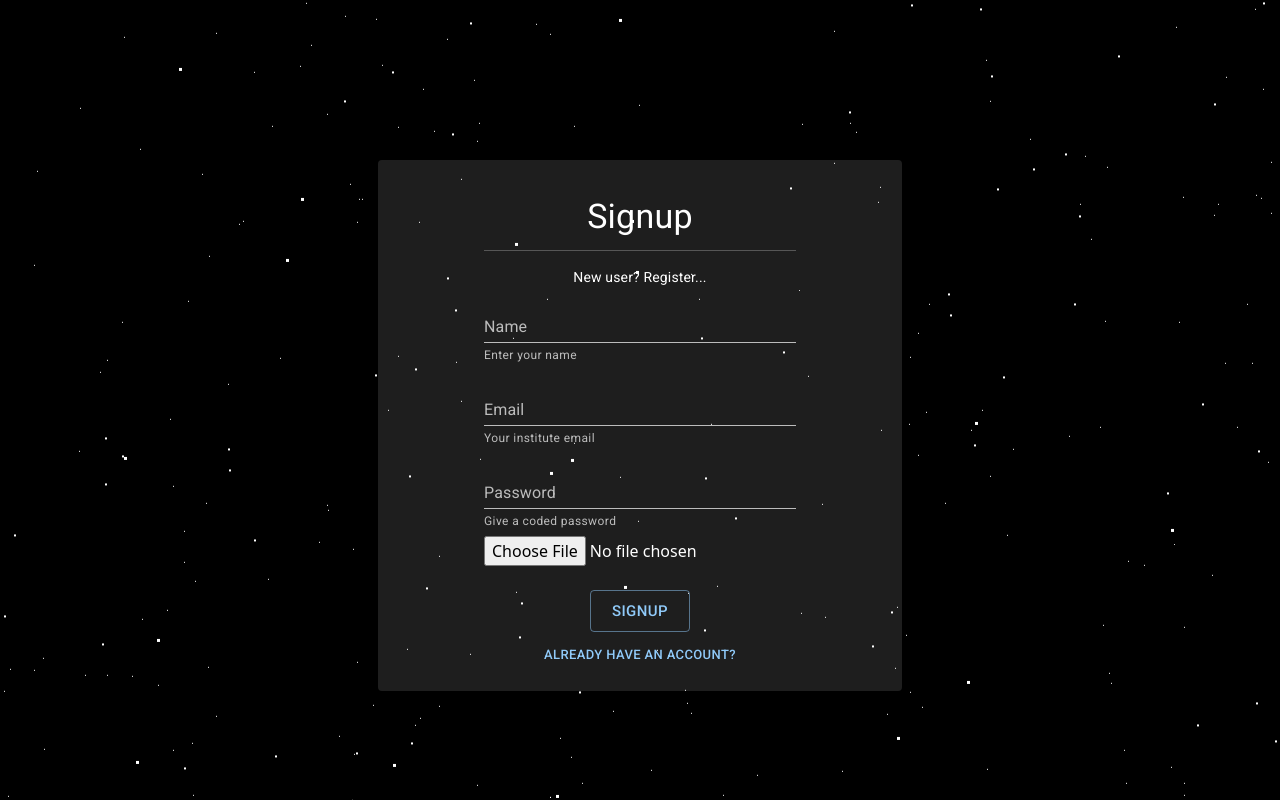
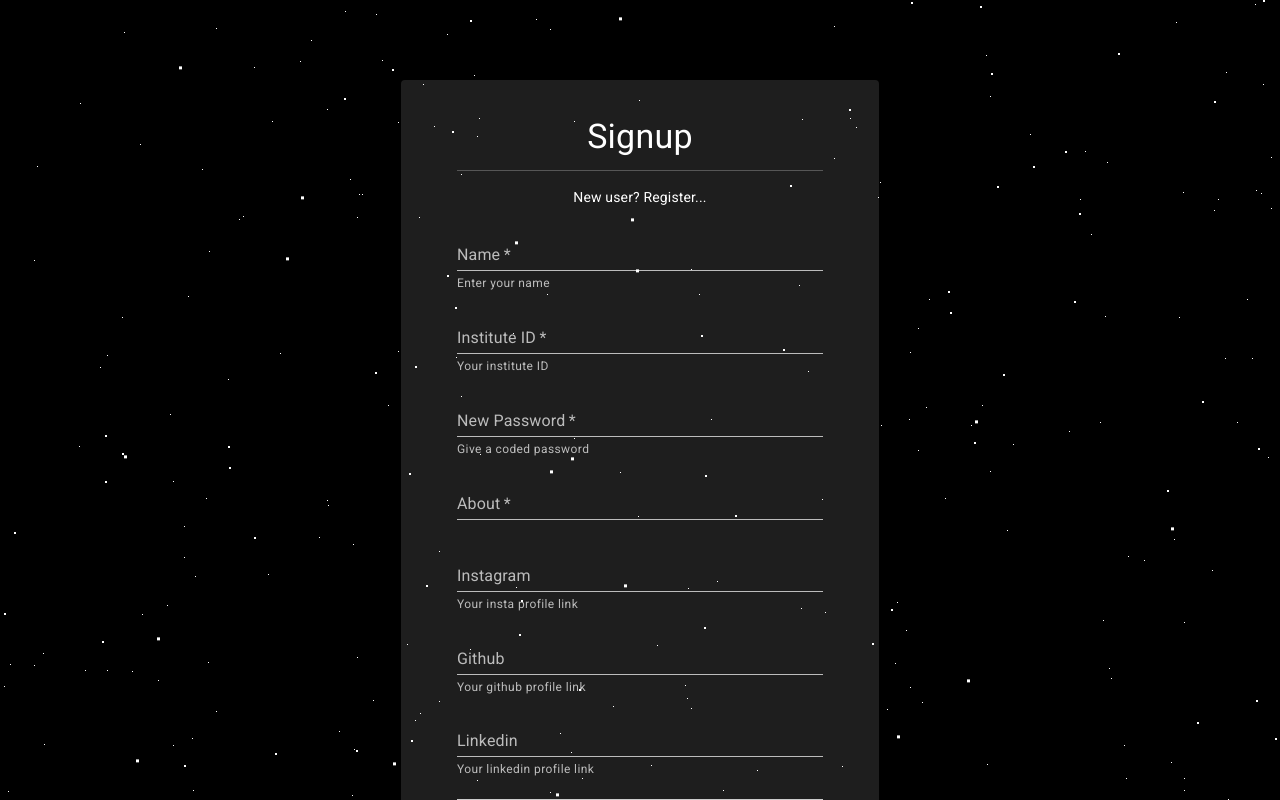
Before and after one commit to SilverGraph/CSE-Website, a React (Create React App) app in the folder client/: page /signup in a window 1280 px wide. Shown: the top 800 px of the page. Built offline with nearby package versions, Linux system fonts and the light colour scheme.

Commit message:
signup page extra fields added

```diff
--- a/client/src/pages/Auth/Login.jsx
+++ b/client/src/pages/Auth/Login.jsx
@@ -126,9 +126,9 @@ export default function Login() {
 
               <FormControl variant="standard">
                 <TextField
-                  id="Email"
-                  label="Email"
-                  helperText="Your registered institute email"
+                  id="id"
+                  label="Institute ID"
+                  helperText="Your institute ID"
                   variant="standard"
                   margin="dense"
                   value={mail}
--- /dev/null
+++ b/client/src/pages/Auth/Signup.css
@@ -0,0 +1,8 @@
+input[type="file"] {
+    display: none;
+}
+.custom-file-upload {
+    border: 1px solid #ccc;
+    display: inline-block;
+    cursor:auto;
+}
--- a/client/src/pages/Auth/Signup.jsx
+++ b/client/src/pages/Auth/Signup.jsx
@@ -13,8 +13,9 @@ import axios from "axios"
 // import CloseIcon from "@mui/icons-material/Close";
 // import GoogleIcon from "@mui/icons-material/Google";
 import { createTheme, ThemeProvider, styled } from "@mui/material/styles"
-import { Link} from "react-router-dom"
+import { Link } from "react-router-dom"
 import BgStars from "../../components/background/BgStars"
+import "./Signup.css"
 
 const darkTheme = createTheme({
   palette: {
@@ -27,10 +28,12 @@ const darkTheme = createTheme({
 // });
 
 export default function Login() {
-  const [name, setName] = useState("");
-  const [mail, setMail] = useState("");
-  const [pass, setPass] = useState("");
-  const [file, setFile] = useState(null);
+  const [name, setName] = useState("")
+  const [mail, setMail] = useState("")
+  const [pass, setPass] = useState("")
+  const [about, setAbout] = useState("")
+  const [file, setFile] = useState(null)
+  const [social, setSocial] = useState({ insta: "", github: "", linkedin: "" })
 
   // useEffect(() => {
   //   async function runAxios() {
@@ -47,35 +50,43 @@ export default function Login() {
   // }, [])
 
   var formData = new FormData()
-  formData.append('name',name)
-  formData.append('email', mail);   //append the values with key, value pair
-  formData.append('password', pass);
-  formData.append('roll', "123")
-  formData.append('batch',2020)
+  formData.append("name", name)
+  formData.append("email", mail) //append the values with key, value pair
+  formData.append("password", pass)
+  formData.append("about", about)
+  formData.append("batch", 2020)
+  formData.append("social", social)
   // formData.append('image',file)
 
   async function handleSubmit() {
-    formData.append('image',file)
+    formData.append("image", file)
+
+    if (name === "" || mail === "" || pass === "" || about === "" || file === null) {
+      alert("Please fill all fields")
+    }
+    else {
       await axios({
-      method: 'post',
-      url: 'http://127.0.0.1:5000/api/register',
+        method: "post",
+        url: "http://127.0.0.1:5000/api/register",
         data: formData,
-      headers:{"Content-Type": "multipart/form-data"},
-      withCredentials: true
-    }).then((props) => {
+        headers: { "Content-Type": "multipart/form-data" },
+        withCredentials: true,
+      })
+        .then((props) => {
           console.log(props)
           // localStorage.setItem('userid', props.data.id)
           // window.location= "/"
-    }).catch(function (response) {
+        })
+        .catch(function (response) {
           //handle error
-      console.log(response);
-    });
+          console.log(response)
+        })
       // axios calls and other checks
 
-    await axios.get("http://127.0.0.1:5000/api/checklogin")
-      .then((props) => {
-      console.log(props);
+      await axios.get("http://127.0.0.1:5000/api/checklogin").then((props) => {
+        console.log(props)
       })
+    }
   }
 
   return (
@@ -89,7 +100,7 @@ export default function Login() {
             alignItems: "center",
             height: "auto",
             minHeight: "90vh",
-            padding: "20vh 50px",
+            padding: "10vh 40px",
           }}
         >
           <Card
@@ -97,7 +108,7 @@ export default function Login() {
               minWidth: 270,
               maxWidth: 800,
               textAlign: "center",
-              padding: "20px 90px",
+              padding: "20px 5vh",
             }}
           >
             <CardContent>
@@ -107,7 +118,7 @@ export default function Login() {
               <Divider className="divider" sx={{ mb: 2 }} />
               <Typography variant="body2">New user? Register...</Typography>
 
-              <FormControl variant="standard">
+              <FormControl variant="standard" margin="dense" fullWidth="true">
                 <TextField
                   id="Name"
                   label="Name"
@@ -115,35 +126,95 @@ export default function Login() {
                   variant="standard"
                   margin="dense"
                   value={name}
-                  onChange={(e)=>setName(e.target.value)}
+                  onChange={(e) => setName(e.target.value)}
+                  required
                 />
                 <TextField
-                  id="Email"
-                  label="Email"
-                  helperText="Your institute email"
+                  id="Id"
+                  label="Institute ID"
+                  helperText="Your institute ID"
                   variant="standard"
                   margin="dense"
                   value={mail}
-                  onChange={(e)=>setMail(e.target.value)}
+                  onChange={(e) => setMail(e.target.value)}
+                  required
                 />
                 <TextField
                   id="Password"
-                  label="Password"
+                  label="New Password"
                   type="password"
                   helperText="Give a coded password"
                   variant="standard"
                   margin="dense"
                   value={pass}
-                  onChange={(e)=>setPass(e.target.value)}
+                  onChange={(e) => setPass(e.target.value)}
+                  required
                 />
-                {/* <label htmlFor="contained-button-file">
-                  <Input accept="image/*" id="contained-button-file" type="file" onChange={(e)=> setFile(e.target.files)}/>
-                  <Button variant="contained" component="span">
-                    Upload
+                <TextField
+                  id="standard-textarea"
+                  label="About"
+                  placeholder="Something about you"
+                  multiline
+                  value={about}
+                  margin="dense"
+                  variant="standard"
+                  onChange={(e) => setAbout(e.target.value)}
+                  required
+                />
+              </FormControl>
+              <FormControl variant="standard" margin="dense" fullWidth="true">
+                <TextField
+                  id="Insta"
+                  label="Instagram"
+                  type="link"
+                  helperText="Your insta profile link"
+                  variant="standard"
+                  value={social.insta}
+                  margin="dense"
+                  onChange={(e) =>
+                    setSocial({ ...social, insta: e.target.value })
+                  }
+                />
+                <TextField
+                  id="Github"
+                  label="Github"
+                  helperText="Your github profile link"
+                  variant="standard"
+                  margin="dense"
+                  value={social.github}
+                  onChange={(e) =>
+                    setSocial({ ...social, github: e.target.value })
+                  }
+                />
+                <TextField
+                  id="Linkedin"
+                  label="Linkedin"
+                  margin="dense"
+                  helperText="Your linkedin profile link"
+                  variant="standard"
+                  value={social.linkedin}
+                  onChange={(e) =>
+                    setSocial({ ...social, linkedin: e.target.value })
+                  }
+                />
+                <label
+                htmlFor="imageinput"
+                style={{ marginTop: "15px" }}
+                className="custom-file-upload"
+              >
+                <input
+                  id="imageinput"
+                  type="file"
+                  onChange={(e) => setFile(e.target.files[0])}
+                />
+                <Button variant="text" component="span">
+                  <Typography variant="body2" color="text.secondary">
+                    Click to upload image
+                  </Typography>
                 </Button>
-                </label> */}
-                <input type="file" onChange={(e) => setFile(e.target.files[0])} />
+              </label>
               </FormControl>
+
             </CardContent>
             <CardActions
               sx={{
@@ -152,7 +223,8 @@ export default function Login() {
                 alignItems: "center",
               }}
             >
-              <Button onClick={handleSubmit}
+              <Button
+                onClick={handleSubmit}
                 size="large"
                 variant="outlined"
                 sx={{
--- a/client/src/pages/Home/Slide2/Slide2.css
+++ b/client/src/pages/Home/Slide2/Slide2.css
@@ -9,3 +9,36 @@
     justify-content: center;
     margin: 50px;
 }
+
+/* Explanation in JS tab */
+
+/* Cool font from Google Fonts! */
+@import url('https://fonts.googleapis.com/css?family=Raleway:900&display=swap');
+
+
+#container {
+	/* Center the text in the viewport. */
+	position: absolute;
+	margin: auto;
+	width: 100vw;
+	height: 80pt;
+	top: 0;
+	bottom: 0;
+
+	/* This filter is a lot of the magic, try commenting it out to see how the morphing works! */
+	filter: url(#threshold) blur(0.6px);
+}
+
+/* Your average text styling */
+#text1, #text2 {
+	position: absolute;
+	width: 100%;
+	display: inline-block;
+
+	font-family: 'Raleway', sans-serif;
+	font-size: 80pt;
+
+	text-align: center;
+
+	user-select: none;
+}
```
Also changed, not shown: client/src/pages/Home/Slide2/Slide2.jsx (+148 -6 lines), client/src/pages/Students/Students.jsx (+49 -31 lines), 2 other files (tests, documents, lock files or other folders). Lines whose indentation alone changed are shown as unchanged.
